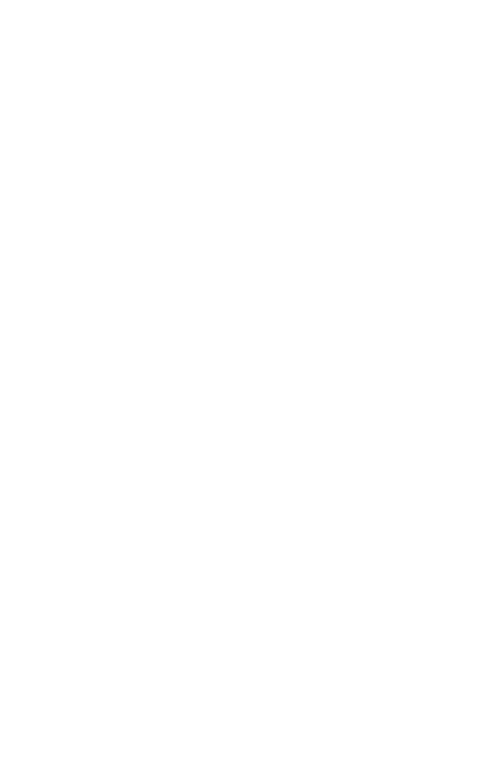
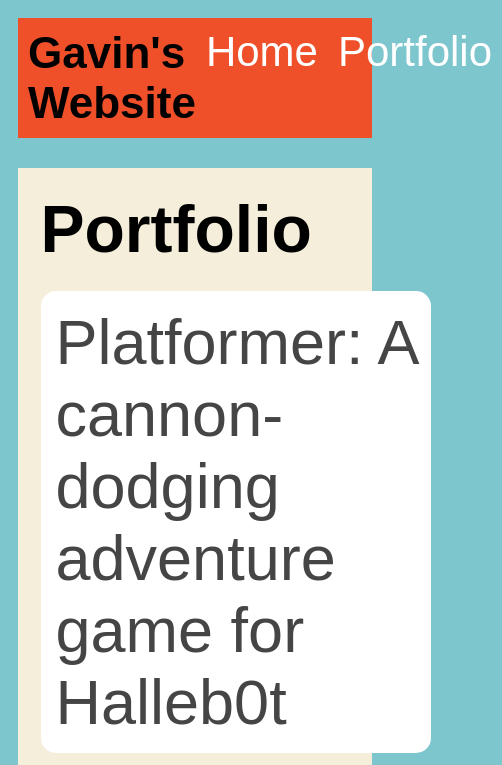
Before and after one commit to GavinJames24/GavinJames24.github.io, a plain HTML site: page portfolio.html in a window 390 px wide. Shown: the top 765 px of the page, 502 px wide, since content can reach past the window. Drawn offline with Linux system fonts and the light colour scheme.

Commit message:
add portfolio page to website

```diff
--- a/portfolio.html
+++ b/portfolio.html
@@ -0,0 +1,41 @@
+<!DOCTYPE html>
+<html>
+  <head>
+    <title>Gavin's Website</title>
+    <link rel="stylesheet" href="style.css" />
+  </head>
+
+  <body>
+    <!-- All content goes here -->
+    <div id="all-contents">
+      <nav>
+        <h1>Gavin's Website</h1>
+        <ul id="nav-ul">
+          <li class="nav-li">
+            <a href="index.html">Home</a>
+          </li>
+          <li class="nav-li">
+            <a href="portfolio.html">Portfolio</a>
+          </li>
+        </ul>
+      </nav>
+
+      <main>
+        <div class="content">
+          <h1>Portfolio</h1>
+          <ul id="portfolio">
+            <li>
+              <a href="fsd-projects/platformer/">Platformer: A cannon-dodging adventure game for Halleb0t</a>
+            </li>
+            <li>
+              <a href="fsd-projects/bouncing-box/">Bouncing Box: A fun introduction to web game development</a>
+            </li>
+            <li>
+              <a href="fsd-projects/circularity/">Circularity: A poetic motion experiment with circles</a>
+            </li>
+          </ul>
+        </div>
+      </main>
+    </div>
+  </body>
+</html>
--- a/style.css
+++ b/style.css
@@ -2,7 +2,7 @@ body {
     background: rgb(125, 198, 205);
     color: rgb(45, 45, 45);
     padding: 10px;
-    font-family: Arial, sans-serif;
+    font-family: Arial, Helvetica, sans-serif;
 }
 
 #all-contents {
@@ -22,7 +22,7 @@ nav {
 h1 {
     display: flex;
     align-items: center;
-    color: white;
+    color: black;
     flex: 1;
     margin: 0;
 }
@@ -75,3 +75,78 @@ main {
 h2, h3 {
     margin: 0px;
 }
+
+/* Portfolio styles */
+.content h1 {
+    color: black;
+  }
+
+  #portfolio {
+    list-style-type: none;
+    padding-left: 0;
+  }
+
+  #portfolio li {
+    background: #fff;
+    padding: 10px;
+    border-radius: 10px;
+    margin-bottom: 10px;
+  }
+
+  #portfolio li:hover {
+    background: #eee;
+  }
+
+  #portfolio a {
+    text-decoration: none;
+    color: #454545;
+  }
+  /* responsive web design */
+@media screen and (min-width: 120px) and (max-width: 1080px) {
+    main {
+      height: 100ch;
+      zoom: 1.5;
+      display: grid;
+    }
+
+    h1 {
+      font-size: 44px;
+    }
+
+    h2 {
+      font-size: 42px;
+    }
+
+    h3 {
+      font-size: 36px;
+    }
+
+    #all-contents {
+      height: 100ch;
+      margin: none;
+    }
+
+    a {
+      font-size: 42px;
+    }
+
+    .sidebar {
+      margin-right: 0px;
+      justify-content: center;
+      align-items: center;
+    }
+
+    .sidebar-img {
+      width: 100%;
+    }
+
+    p,
+    li {
+      font-size: 24px;
+    }
+
+    .content {
+      align-content: center;
+      justify-content: center;
+    }
+  }
```
Also changed, not shown: index.html (+1 -2 lines).
